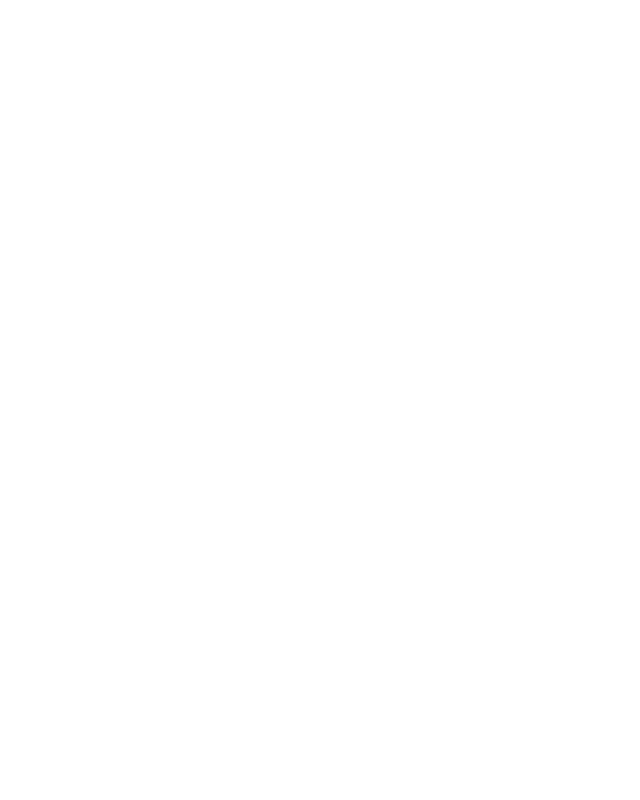
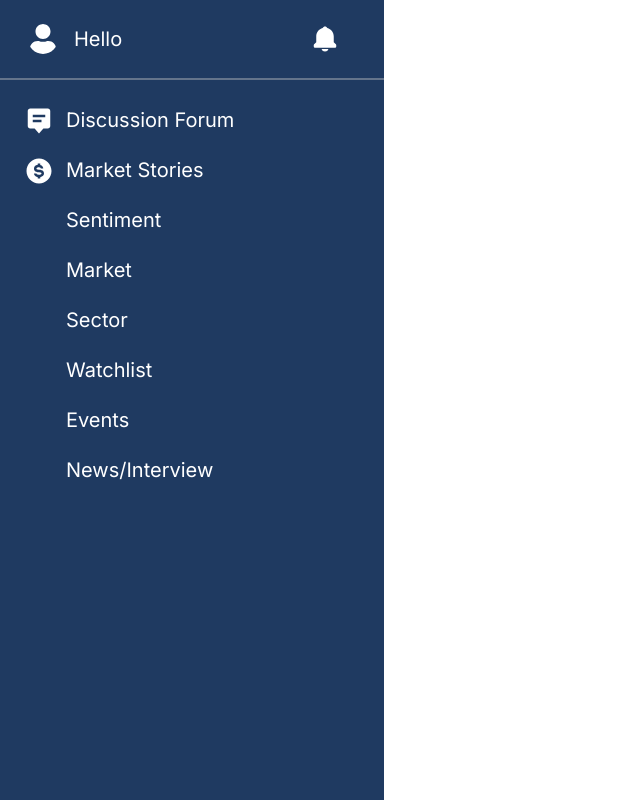
Before and after one commit to anku-js/goindia, a Next.js app: page / in a window 1280 px wide. Shown: the whole page, without its empty margins (0-640 px from the left). Built offline with nearby package versions, Linux system fonts and the light colour scheme.

Commit message:
feat(Sidebar): made static UI of Sidebar component

```diff
--- /dev/null
+++ b/src/app/Components/Sidebar/Sidebar.scss
@@ -0,0 +1,6 @@
+.main {
+    font-weight: 500;
+    background-color: rgb(31, 58, 97);
+}
+//  #1f3a61
+// #142742
--- /dev/null
+++ b/src/app/Components/Sidebar/Sidebar.tsx
@@ -0,0 +1,57 @@
+import "./Sidebar.scss";
+import { FaUser } from "react-icons/fa";
+import {
+  BiSolidBell,
+  BiSolidMessageAltDetail,
+  BiSolidDollarCircle,
+} from "react-icons/bi";
+
+export default function Sidebar() {
+  return (
+    <section className="bg-[#1f3a61] w-[30%] text-white text-xl h-screen">
+      <div className="px-7 py-6 flex justify-between items-center">
+        <div className="flex items-center gap-4">
+          <FaUser className="flex w-[30px] h-[30px] rounded-full" />
+          <p>Hello</p>
+        </div>
+        <BiSolidBell className="w-[30px] h-[30px] mr-4" />
+      </div>
+      <div className="py-4 border-t-2 border-slate-500 ">
+        <ul>
+          <li className="flex gap-3 px-6 py-2.5 hover:bg-[#142742]">
+            <BiSolidMessageAltDetail className="w-[30px] h-[30px]" />
+            <p>Discussion Forum</p>
+          </li>
+          <li className="flex gap-3 px-6 py-2.5 hover:bg-[#142742]">
+            <BiSolidDollarCircle className="w-[30px] h-[30px]" />
+            <p>Market Stories</p>
+          </li>
+          <li className="flex gap-3 px-6 py-2.5 hover:bg-[#142742]">
+            <span className="w-[30px] h-[30px]"></span>
+            <p>Sentiment</p>
+          </li>
+          <li className="flex gap-3 px-6 py-2.5 hover:bg-[#142742]">
+            <span className="w-[30px] h-[30px]"></span>
+            <p>Market</p>
+          </li>
+          <li className="flex gap-3 px-6 py-2.5 hover:bg-[#142742]">
+            <span className="w-[30px] h-[30px]"></span>
+            <p>Sector</p>
+          </li>
+          <li className="flex gap-3 px-6 py-2.5 hover:bg-[#142742]">
+            <span className="w-[30px] h-[30px]"></span>
+            <p>Watchlist</p>
+          </li>
+          <li className="flex gap-3 px-6 py-2.5 hover:bg-[#142742]">
+            <span className="w-[30px] h-[30px]"></span>
+            <p>Events</p>
+          </li>
+          <li className="flex gap-3 px-6 py-2.5 hover:bg-[#142742]">
+            <span className="w-[30px] h-[30px]"></span>
+            <p>News/Interview</p>
+          </li>
+        </ul>
+      </div>
+    </section>
+  );
+}
--- a/src/app/page.tsx
+++ b/src/app/page.tsx
@@ -1,9 +1,9 @@
-import Image from "next/image";
+import Sidebar from "./Components/Sidebar/Sidebar";
 
 export default function Home() {
   return (
     <div>
-      <div></div>
+      <Sidebar />
     </div>
   );
 }
```
Also changed, not shown: package.json (+5 -3 lines), 1 other file (tests, documents, lock files or other folders).
